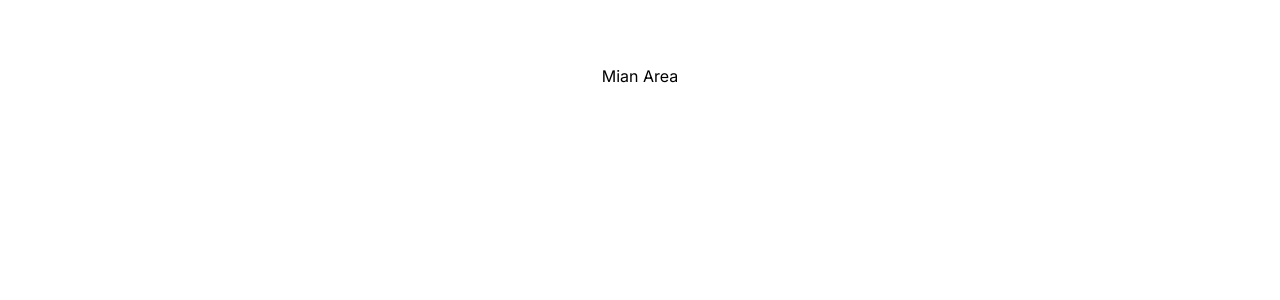
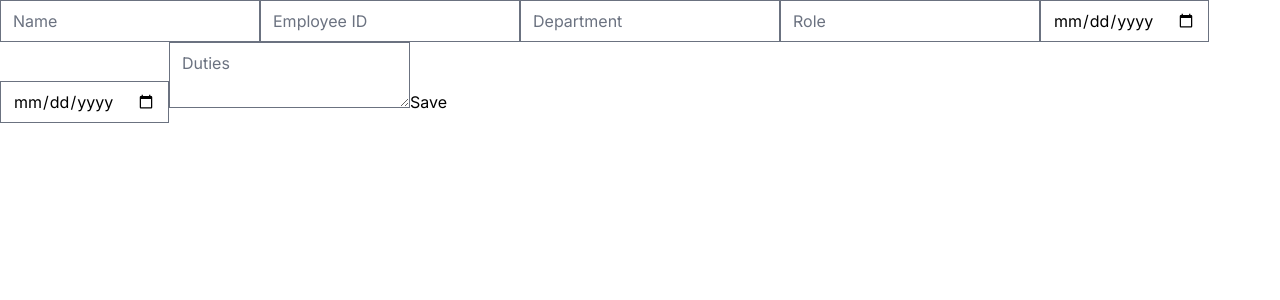
Before and after one commit to anesuraswe/Dev-test, a React (Vite) app: page / in a window 1280 px wide. Shown: the top 300 px of the page. Built offline with nearby package versions, Linux system fonts and the light colour scheme.

Commit message:
employees form add

```diff
--- a/src/App.jsx
+++ b/src/App.jsx
@@ -1,6 +1,6 @@
 
 import './App.css'
-import Services from './components/Services'
+import EmployeeForm from './components/EmployeeForm'
 
 function App() {
 
@@ -8,7 +8,7 @@ function App() {
   return (
     <>
 
-     <Services/>
+     <EmployeeForm/>
 
 
     </>
--- /dev/null
+++ b/src/components/EmployeeForm.jsx
@@ -0,0 +1,42 @@
+import React, { useState } from 'react';
+import { createEmployee, updateEmployee } from '../services/apiService';
+
+const EmployeeForm = ({ employee, onSave }) => {
+    const [formData, setFormData] = useState(employee || {
+        name: '',
+        employee_id: '',
+        department: '',
+        role: '',
+        date_started: '',
+        date_left: '',
+        duties: ''
+    });
+
+    const handleChange = (e) => {
+        setFormData({ ...formData, [e.target.name]: e.target.value });
+    };
+
+    const handleSubmit = (e) => {
+        e.preventDefault();
+        if (employee) {
+            updateEmployee(employee.id, formData).then(onSave);
+        } else {
+            createEmployee(formData).then(onSave);
+        }
+    };
+
+    return (
+        <form onSubmit={handleSubmit}>
+            <input type="text" name="name" value={formData.name} onChange={handleChange} placeholder="Name" />
+            <input type="text" name="employee_id" value={formData.employee_id} onChange={handleChange} placeholder="Employee ID" />
+            <input type="text" name="department" value={formData.department} onChange={handleChange} placeholder="Department" />
+            <input type="text" name="role" value={formData.role} onChange={handleChange} placeholder="Role" />
+            <input type="date" name="date_started" value={formData.date_started} onChange={handleChange} />
+            <input type="date" name="date_left" value={formData.date_left} onChange={handleChange} />
+            <textarea name="duties" value={formData.duties} onChange={handleChange} placeholder="Duties"></textarea>
+            <button type="submit">Save</button>
+        </form>
+    );
+};
+
+export default EmployeeForm;
--- a/src/components/Services.jsx
+++ /dev/null
@@ -1,13 +0,0 @@
-import React from "react";
-
-
-const Services = () => {
-
-  return (
-    <div className="md:px-14 px-4 py-16 max-w-screen-2xl mx-auto text-center">
-      Mian Area
-    </div>
-  );
-};
-
-export default Services;
```
